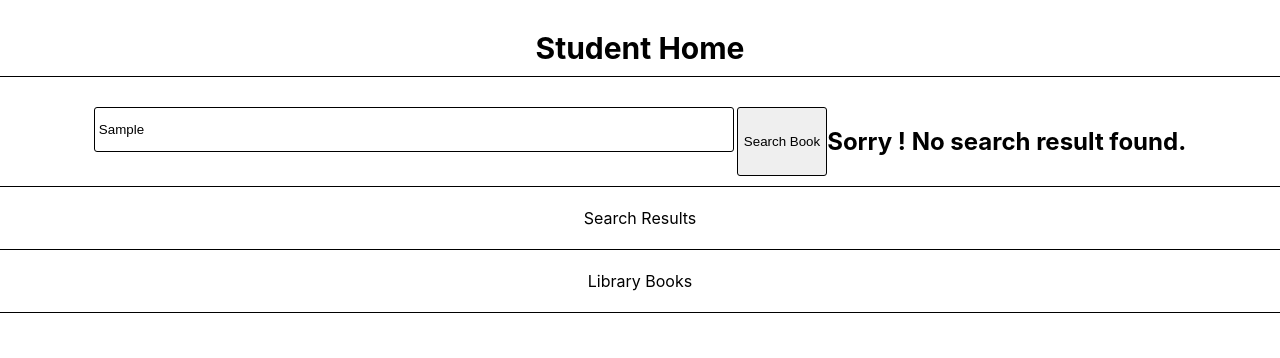
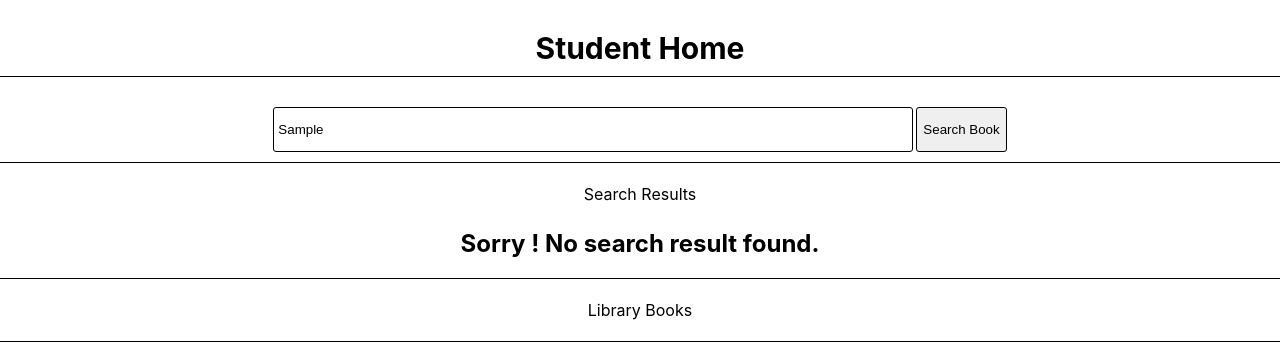
Before and after one commit to abhilashkasula/LMT, a React (Create React App) app: page /student-home in a window 1280 px wide. Both pictures are taken after typing "Sample" into the empty fields and a click on the button "Search Book". Shown: the top 358 px of the page. Built offline with nearby package versions, Linux system fonts and the light colour scheme; no server answers.

Commit message:
Add styles to noSearchResult

```diff
--- a/src/components/StudentHome/StudentHome.js
+++ b/src/components/StudentHome/StudentHome.js
@@ -59,11 +59,6 @@ class AdminHome extends React.Component {
           required
         />
         <button onClick={this.searchBook.bind(this)}>{SEARCH_BOOK}</button>
-        {this.state.isSearched ? (
-          this.state.searchResult.length ? null : (
-            <h2>{NO_SEARCH_RESULT}</h2>
-          )
-        ) : null}
       </div>
     );
   }
@@ -127,6 +122,11 @@ class AdminHome extends React.Component {
         </div>
         <div className="bookWrapper">
           <p className="searchHeader">{SEARCH_RESULTS}</p>
+          {this.state.isSearched ? (
+            this.state.searchResult.length ? null : (
+              <h2 className="noSearchResultLabel">{NO_SEARCH_RESULT}</h2>
+            )
+          ) : null}
           {this.renderSearchResult()}
         </div>
         <div className="bookWrapper">
--- a/src/index.css
+++ b/src/index.css
@@ -146,3 +146,7 @@ button {
   border-radius: 3px;
   cursor: pointer;
 }
+
+.noSearchResultLabel {
+  text-align: center;
+}
```
